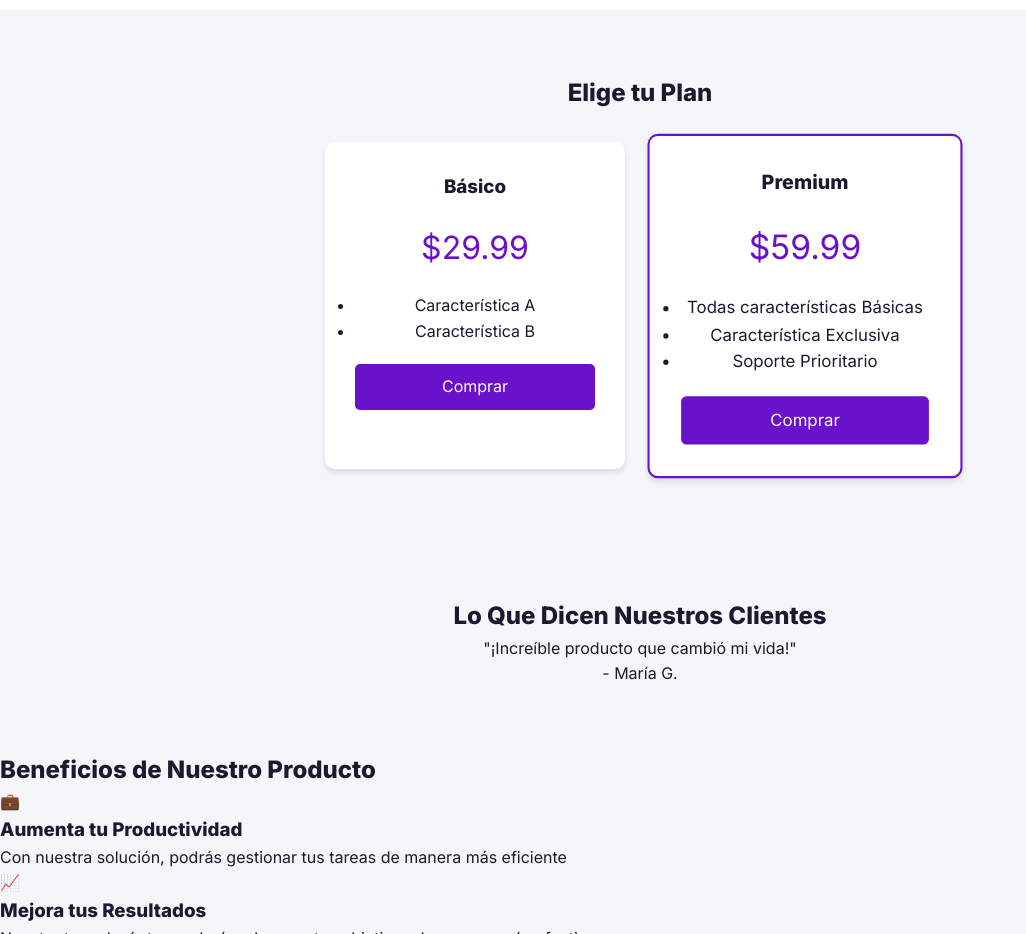
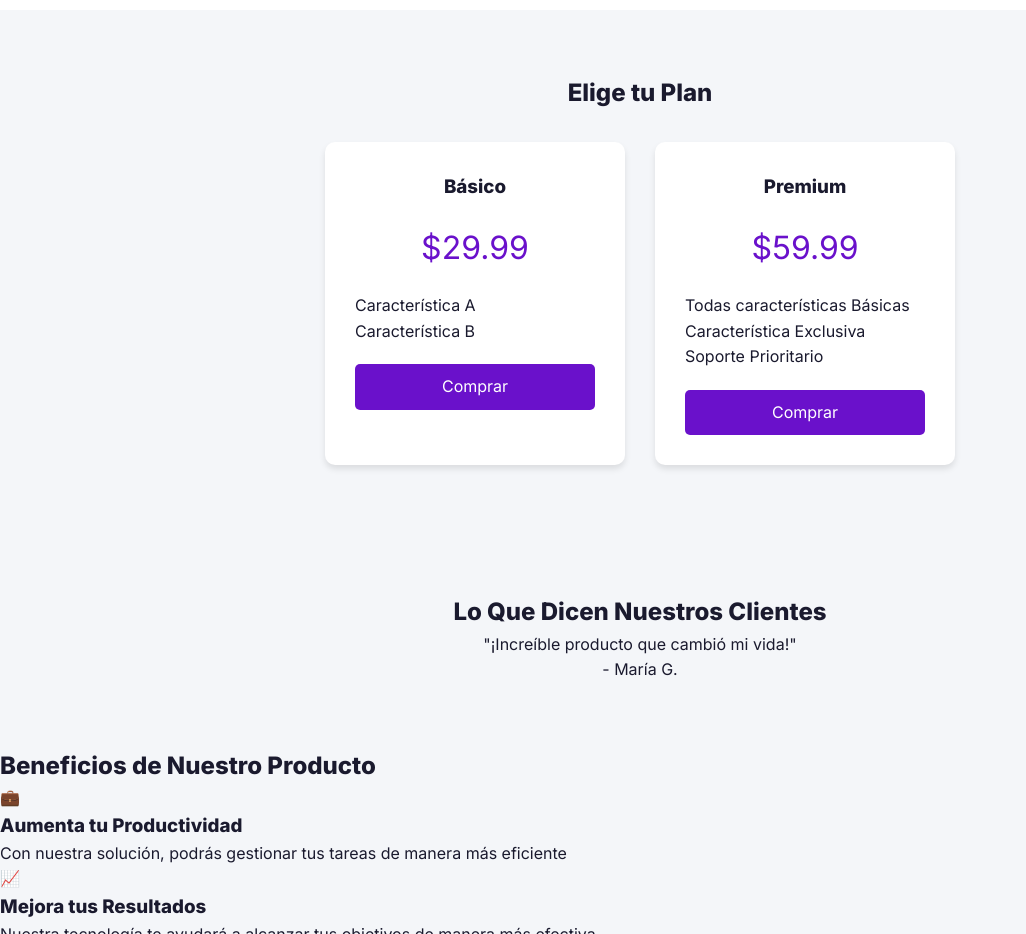
Before and after one commit to erijosanchez/Landing-3-emp, a plain HTML site: page index.html in a window 1280 px wide. Shown: the part 1360-2294 px from the top of the page, without its empty margins (0-1026 px from the left). Drawn offline with nearby package versions, Linux system fonts and the light colour scheme.

```diff
--- a/assets/css/styles.css
+++ b/assets/css/styles.css
@@ -202,7 +202,12 @@ main {
     width: 300px;
 }
 
-.pricing-card.destacado {
+.pricing-card ul li {
+    list-style: none;
+    text-align: left;
+}
+
+.pricing-card:hover {
     transform: scale(1.05);
     border: 2px solid var(--primary-color);
 }
```
